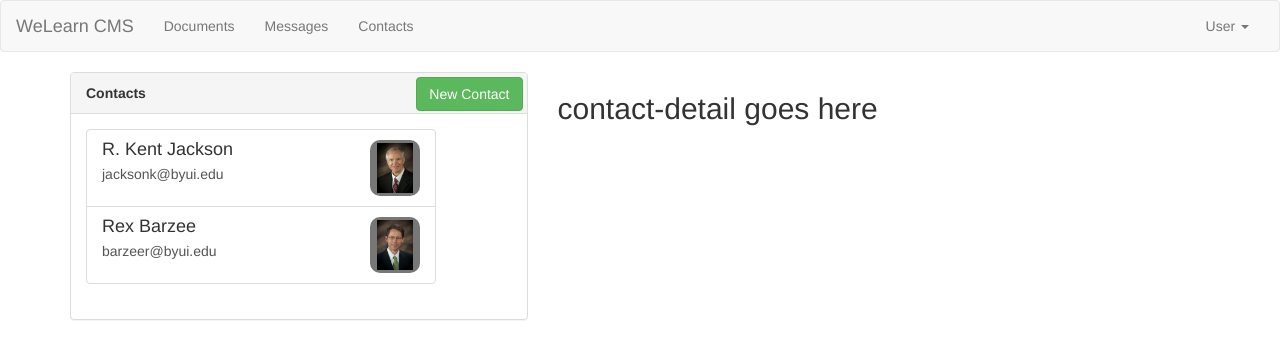
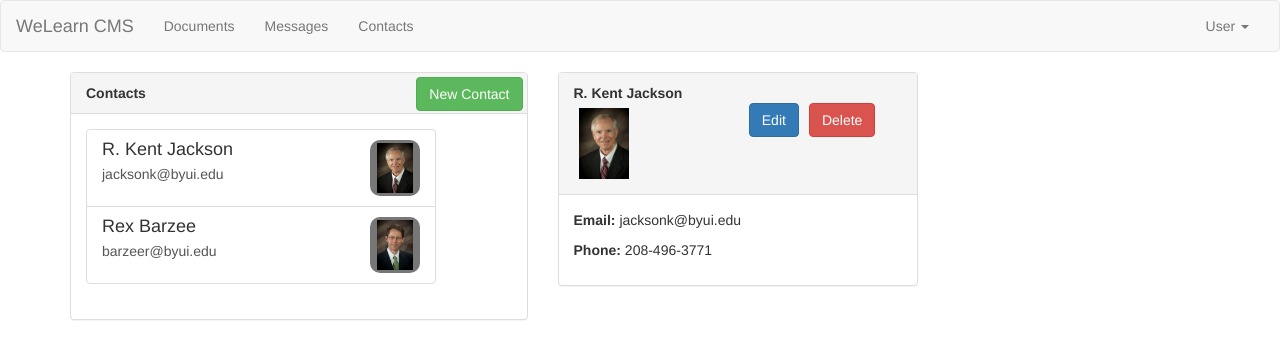
Before and after one commit to JohnnyASan/wdd-430-cms-project, an Angular app: page / in a window 1280 px wide. Shown: the top 358 px of the page. Built offline with nearby package versions, Linux system fonts and the light colour scheme.

Commit message:
finished assignment for week 2

```diff
--- a/src/app/contacts/contact-detail/contact-detail.component.html
+++ b/src/app/contacts/contact-detail/contact-detail.component.html
@@ -1 +1,36 @@
-<p>contact-detail works!</p>
+<div class="panel panel-default">
+  <div class="panel-heading">
+    <strong>{{ contact.name }}</strong>
+    <div class="row">
+      <div class="col-xs-5">
+        <img
+          src="{{ contact.imageUrl }}"
+          alt="contact photo of {{ contact.name }}"
+          style="max-width: 50px; margin: 5px"
+        />
+      </div>
+      <div class="col-xs-7">
+        <div
+          class="row"
+          style="
+            display: flex;
+            align-items: center;
+            justify-content: center;
+            gap: 10px;
+          "
+        >
+          <a href="#" role="button" class="btn btn-primary">Edit</a>
+          <a href="#" role="button" class="btn btn-danger">Delete</a>
+        </div>
+      </div>
+    </div>
+  </div>
+  <div class="panel-body">
+    <div class="row">
+      <div class="col-xs-12">
+        <p><strong>Email:</strong> {{ contact.email }}</p>
+        <p><strong>Phone:</strong> {{ contact.phone }}</p>
+      </div>
+    </div>
+  </div>
+</div>
--- a/src/app/contacts/contact-detail/contact-detail.component.ts
+++ b/src/app/contacts/contact-detail/contact-detail.component.ts
@@ -1,11 +1,18 @@
 import { Component } from '@angular/core';
+import { Contact } from '../../shared/contact.model';
 
 @Component({
   selector: 'cms-contact-detail',
   standalone: false,
   templateUrl: './contact-detail.component.html',
-  styleUrl: './contact-detail.component.css'
+  styleUrl: './contact-detail.component.css',
 })
 export class ContactDetailComponent {
-
+  contact: Contact = new Contact(
+    1,
+    'R. Kent Jackson',
+    'jacksonk@byui.edu',
+    '208-496-3771',
+    '../../../assets/images/jacksonk.jpg'
+  );
 }
--- a/src/app/contacts/contacts.component.html
+++ b/src/app/contacts/contacts.component.html
@@ -3,6 +3,6 @@
     <cms-contact-list></cms-contact-list>
   </div>
   <div class="col-md-4">
-    <h2>contact-detail goes here</h2>
+    <cms-contact-detail></cms-contact-detail>
   </div>
 </div>
```
